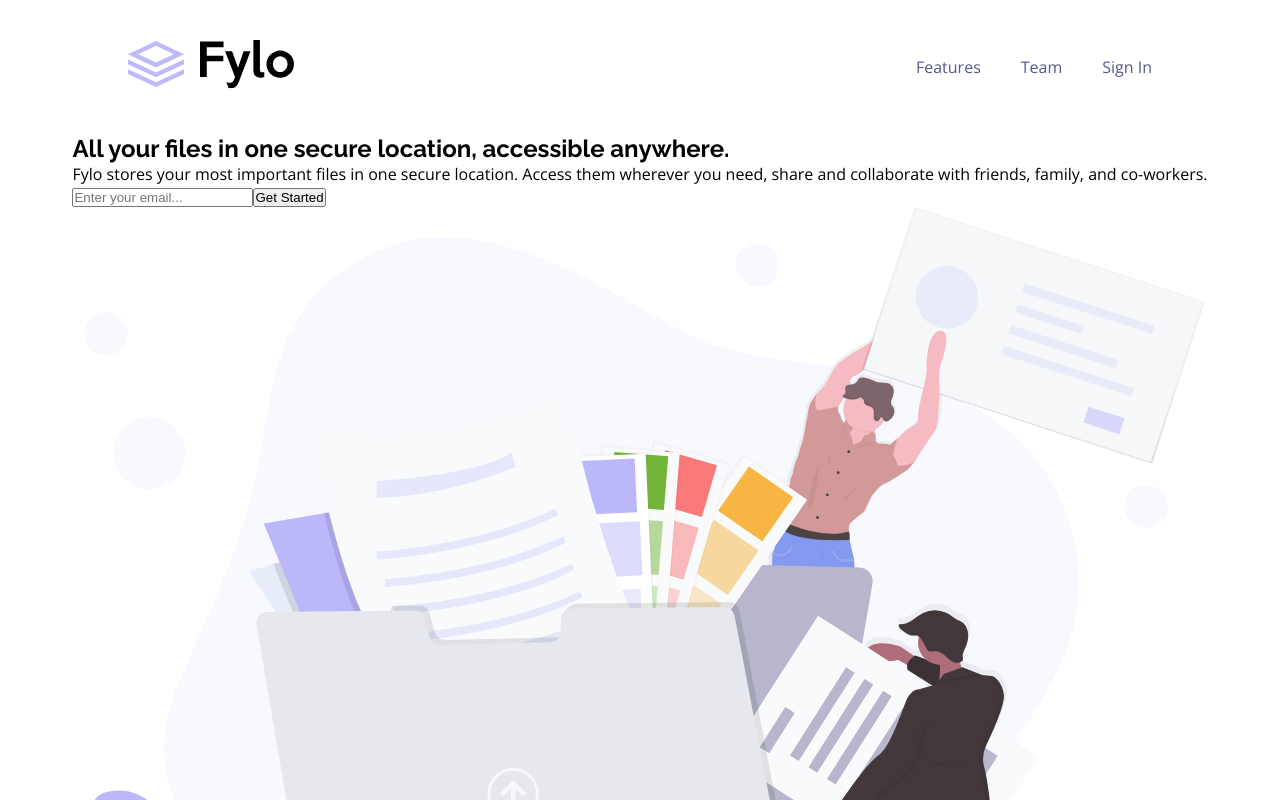
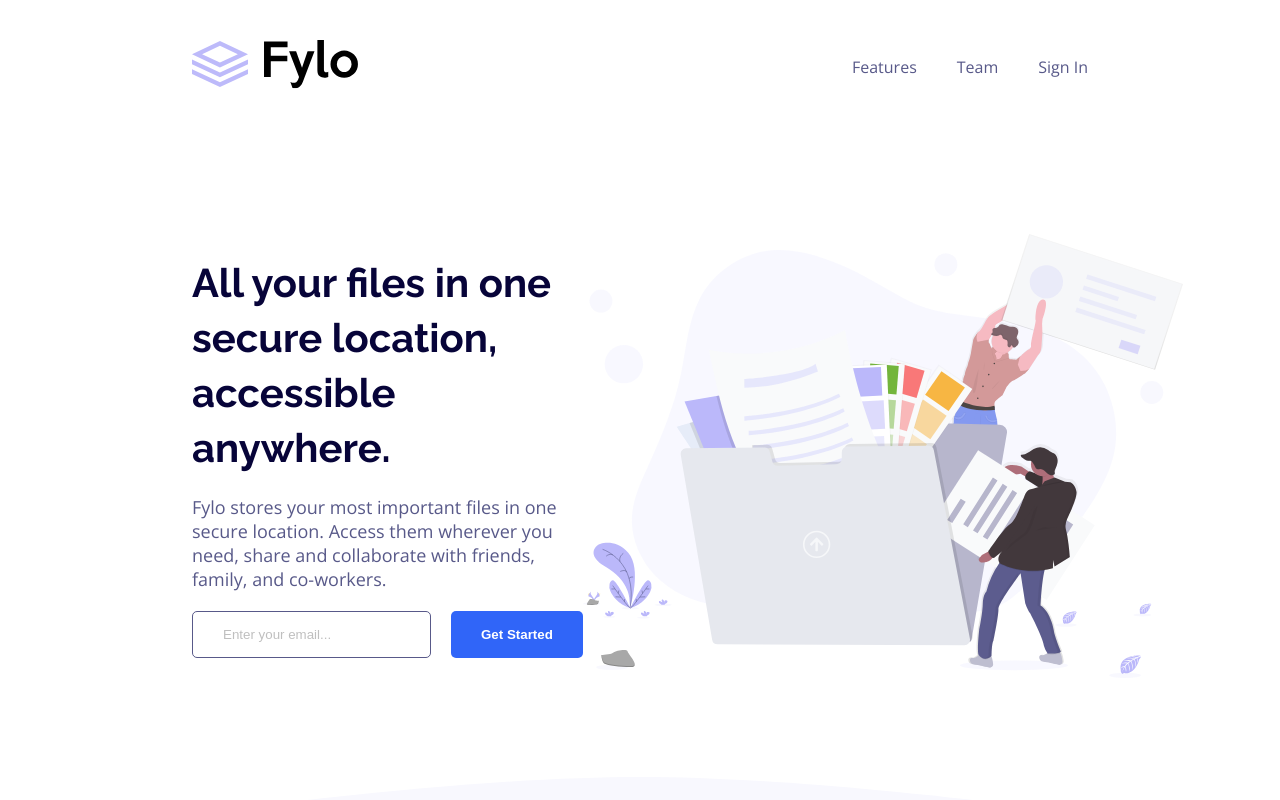
Before and after one commit to lkiryu/fylo-landing-page-with-two-column-layout, a React (Create React App) app: page / in a window 1280 px wide. Shown: the top 800 px of the page. Built offline with nearby package versions, Linux system fonts and the light colour scheme.

Commit message:
hero section style add

```diff
--- a/src/components/header/header.css
+++ b/src/components/header/header.css
@@ -2,7 +2,7 @@
     display: flex;
     justify-content: space-between;
     align-items: center;
-    width: 80vw;
+    width: 70vw;
     margin: 40px 0;
 }
 
--- a/src/components/landingPage/landingPage.css
+++ b/src/components/landingPage/landingPage.css
@@ -22,6 +22,8 @@ body{
 
 .title{
     font-family: "Raleway", sans-serif;
+    color: hsl(243, 87%, 12%);
+    font-size: 40px;
 }
 
 .container{
--- /dev/null
+++ b/src/components/sectionHero/sectionHero.css
@@ -0,0 +1,72 @@
+.hero{
+    display: flex;
+    justify-content: center;
+    align-items: center;
+    width: 100%;
+    background-image: url(../../images/bg-curve-desktop.svg);
+    background-repeat: no-repeat;
+    background-size: contain;
+    background-position: 0% 100%;
+    padding: 100px 100px 200px;
+}
+
+.hero-content{
+    display: flex;
+    justify-content: space-between;
+    align-items: center;
+    width: 70vw;
+}
+
+.hero .info{
+    width: 600px;
+}
+
+.hero .info .title{
+    line-height: 55px;
+    margin-bottom: 20px;
+}
+
+.hero .info .description{
+    color: hsl(238, 22%, 44%);
+    font-size: 18px;
+    margin-bottom: 20px;
+}
+
+.hero .info .inputs{
+    display: flex;
+    gap: 20px;
+}
+
+.hero .inputs input{
+    padding: 15px 30px;
+    border-radius: 5px;
+}
+
+.hero .emailInput{
+    border: 1px solid hsl(238, 22%, 44%);
+}
+
+.hero .emailInput::placeholder{
+    color: hsl(0, 0%, 75%);
+}
+
+.hero .emailInput:focus{
+    outline: none;
+}
+
+.hero .submitInput{
+    border: none;
+    background-color: hsl(224, 93%, 58%);
+    color: hsl(0, 0%, 100%);
+    font-weight: 700;
+    cursor: pointer;
+    transition: 0.3s ease-in;
+}
+
+.hero .submitInput:hover{
+    opacity: 80%;
+}
+
+.hero img{
+    width: 600px;
+}
--- a/src/components/sectionHero/sectionHero.js
+++ b/src/components/sectionHero/sectionHero.js
@@ -1,22 +1,25 @@
 import React from "react";
+import illustration from '../../images/illustration-1.svg'
 
-import illustration from '../../images/illustration-1.svg'
+import './sectionHero.css'
 
 const Hero = () => {
     return (
-        <section className="Hero">
+        <section className="hero">
+            <div className="hero-content">
                 <div className="info">
                     <h2 className="title">All your files in one secure location, accessible anywhere.</h2>
                     <p className="description">Fylo stores your most important files in one secure location.
                         Access them wherever you need, share and collaborate with friends,
                         family, and co-workers.</p>
                     <div className="inputs">
-                    <input type="email" placeholder="Enter your email..."></input>
+                        <input type="email" className="emailInput" placeholder="Enter your email..."></input>
                         <input type="submit" className="submitInput" value='Get Started'></input>
                     </div>
                 </div>
 
                 <img src={illustration} alt="hero illustation"></img>
+            </div>
         </section>
     )
 }
```
Lines whose indentation alone changed are shown as unchanged.
